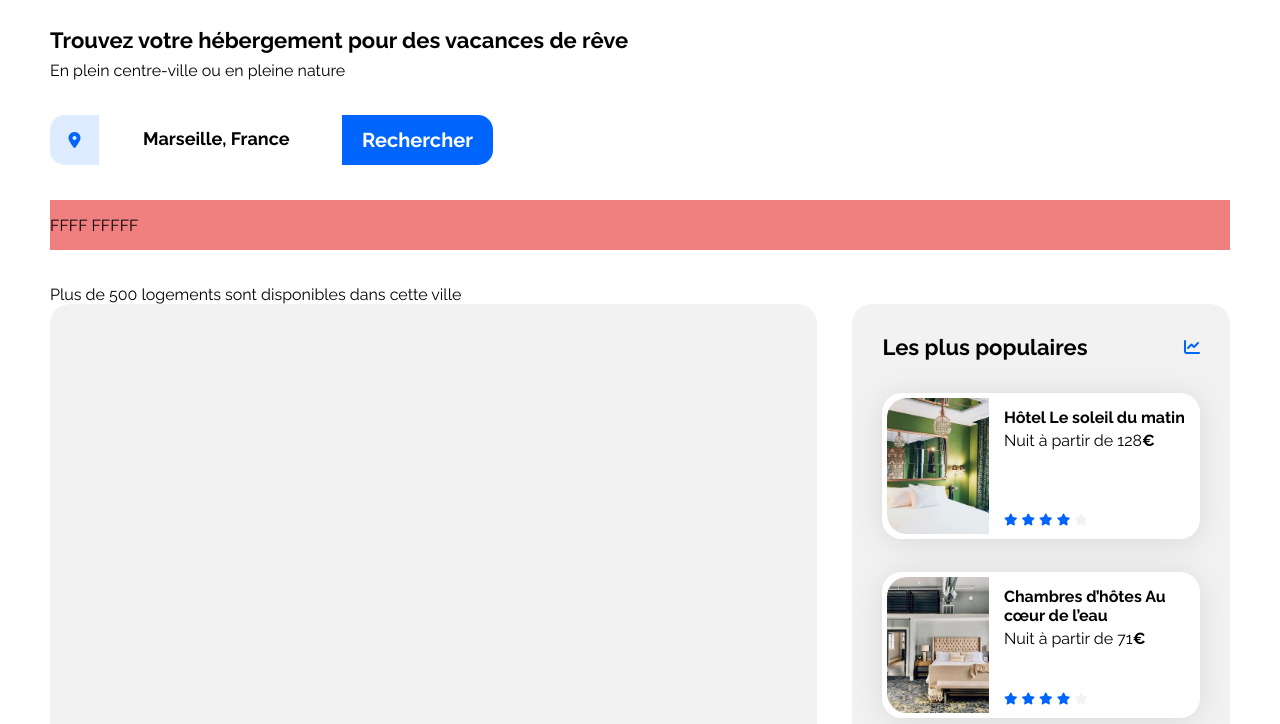
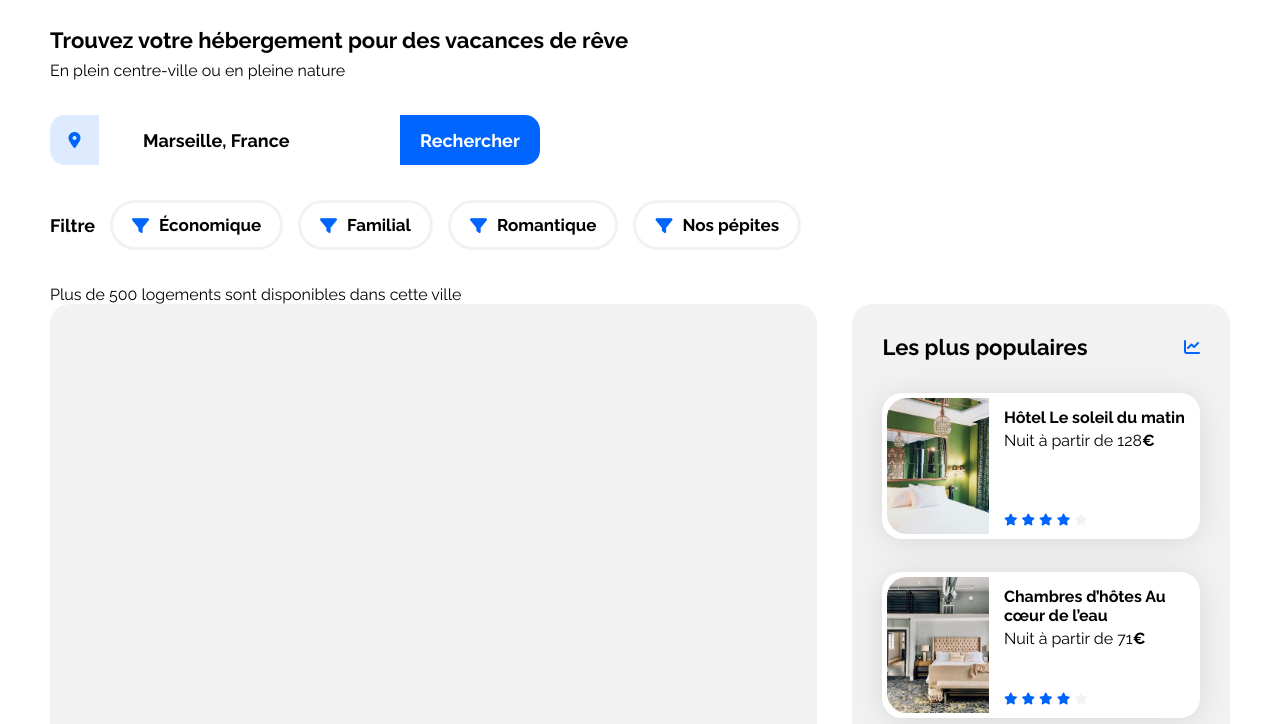
Before and after one commit to D-Sriver/Projet_2_booki_oc, a plain HTML site: page index.html in a window 1280 px wide. Shown: the part 76-800 px from the top of the page. Drawn offline with Linux system fonts and the light colour scheme.

Commit message:
📦 NEW: add filter bar

```diff
--- a/css/style.css
+++ b/css/style.css
@@ -1,12 +1,12 @@
 /****** General ***********/
 * {
-    font-family: 'Raleway', sans-serif;
+	font-family: "Raleway", sans-serif;
 }
 
 :root {
-    --main-color: #0065FC;
-    --main-bg-color: #F2F2F2;
-    --filter-bg-color: #DEEBFF;
+	--main-color: #0065fc;
+	--main-bg-color: #f2f2f2;
+	--filter-bg-color: #deebff;
 }
 
 .fa-solid {
@@ -83,7 +83,7 @@ a {
 }
 
 .neutral-star {
-    color: var(--main-bg-color)
+	color: var(--main-bg-color);
 }
 
 /****** Hebergements And Populaires ***********/
@@ -156,6 +156,7 @@ header {
 
 .search-bar input {
 	font-weight: bold;
+    font-size: 18px;
 	border: none;
 	outline: none;
 	height: 100%;
@@ -166,7 +167,6 @@ header {
 	color: black;
 	font-size: 18px;
 	font-style: normal;
-
 }
 
 .fa-location-dot {
@@ -187,7 +187,7 @@ header {
 	border-radius: 0px 15px 15px 0px;
 	background-color: var(--main-color);
 	color: white;
-    font-size: 20px;
+	font-size: 18px;
 	font-weight: bold;
 	height: 50px;
 	padding: 0 20px;
@@ -201,9 +201,26 @@ header {
 .filter {
 	display: flex;
 	height: 50px;
-    justify-content: space-between;
+	gap: 15px;
 	align-items: center;
-    background-color: lightcoral;
+}
+
+.filter button {
+    background-color: white;
+    height: 50px;
+    padding: 4px 19px 4px 19px;
+    font-size: 17px;
+    border-radius: 25px;
+    display: flex;
+    align-items: center;
+	font-weight: bold;
+    border :solid 3px var(--main-bg-color);
+    gap: 10px;
+    transition: 0.3s;
+}
+
+.filter button:hover {
+    background-color: var(--filter-bg-color);
 }
 /********* headline ***********/
 
@@ -214,7 +231,8 @@ header {
 	justify-content: space-between;
 }
 
-.headline h1 ,p {
+.headline h1,
+p {
 	margin: 0;
 }
 
@@ -271,9 +289,6 @@ header {
 	margin-bottom: 5px;
 }
 
-
-
-
 /* Le code ci-dessous correspond à la version responsive uniquement */
 
 /****** Media queries ***********/
--- a/index.html
+++ b/index.html
@@ -51,8 +51,27 @@
                             <span class="search-text-buton">Rechercher</span>
                         </button>
                     </div>
+					<div class="filter"><h2>Filtre</h2>
+                        <button class="filter-buton">
+                            <i class="fa-solid fa-filter" aria-hidden="true"></i>
+                            <span class="filter-text-buton">Économique</span>
+                        </button>
+                        <button class="filter-buton">
+                            <i class="fa-solid fa-filter" aria-hidden="true"></i>
+                            <span class="filter-text-buton">Familial</span>
+                        </button>
+                        <button class="filter-buton">
+                            <i class="fa-solid fa-filter" aria-hidden="true"></i>
+                            <span class="filter-text-buton">Romantique</span>
+                        </button>
+                        <button class="filter-buton">
+                            <i class="fa-solid fa-filter" aria-hidden="true"></i>
+                            <span class="filter-text-buton">Nos pépites</span>
+                        </button>
 
-					<div class="filter">FFFF FFFFF</div>
+
+
+                    </div>
 					<p>Plus de 500 logements sont disponibles dans cette ville</p>
 				</div>
 
```
Lines whose indentation alone changed are shown as unchanged.
